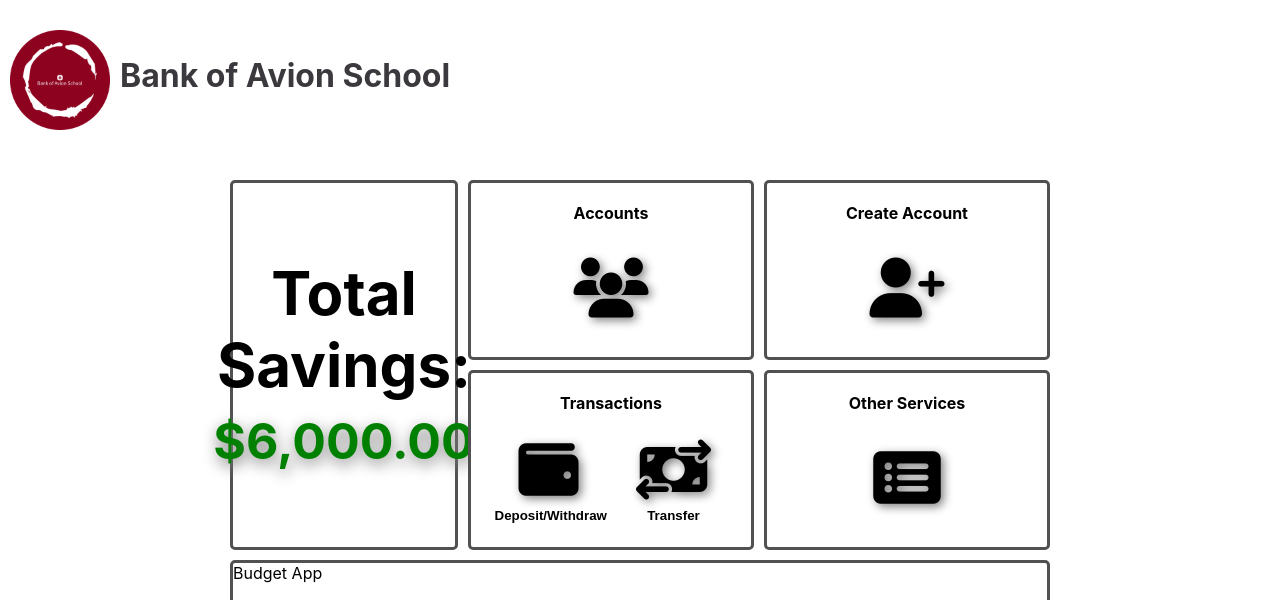
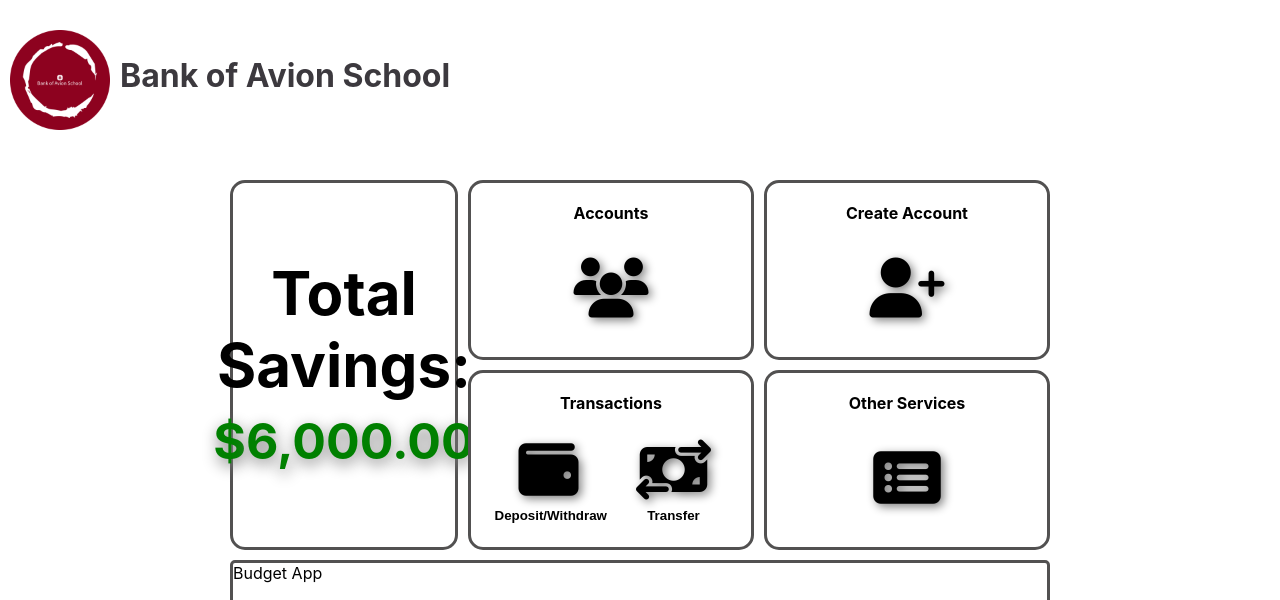
Before and after one commit to elainesanluis/bank-and-budget-app, a React (Create React App) app: page / in a window 1280 px wide. Shown: the top 600 px of the page. Built offline with nearby package versions, Linux system fonts and the light colour scheme.

Commit message:
updated border-radius in dashboard

```diff
--- a/src/App.css
+++ b/src/App.css
@@ -40,7 +40,7 @@ body {
     grid-area: 1 / 1 / 3 / 3;
     background-color: #ffff;
     border: solid #525151;
-    border-radius: 5px;
+    border-radius: 15px;
   }
 
   .budgetApp {
--- a/src/Pages/Home.css
+++ b/src/Pages/Home.css
@@ -35,6 +35,7 @@
     gap: 15px;
     width: 280px;
     font-weight: 700;
+    border-radius: 15px;
   }
 
   .create-ccount-button, .dashboard-container, .add-features-button {
@@ -47,7 +48,6 @@
   .addFeatures {
     background-color: #fff;
     border: solid #525151;
-    border-radius: 5px;
   }
 
   .home-button-icon {
@@ -67,6 +67,7 @@
     gap: 15px;
     font-weight: 700;
     width: 280px;
+    border-radius: 15px;
   }
 
   body {
```
